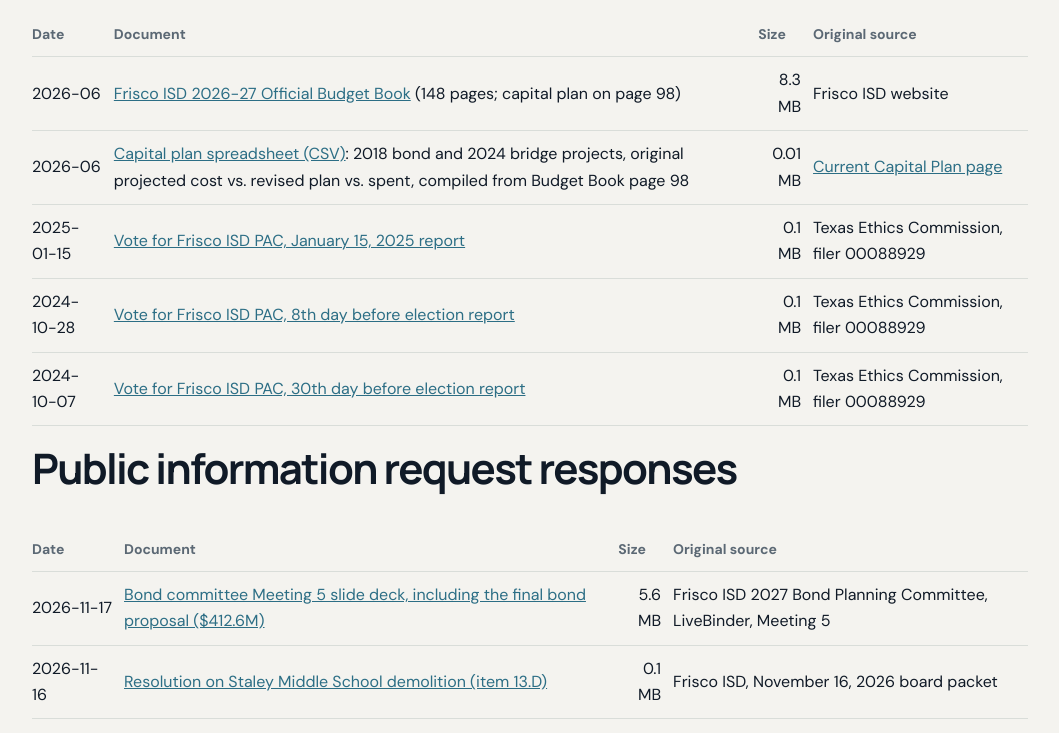
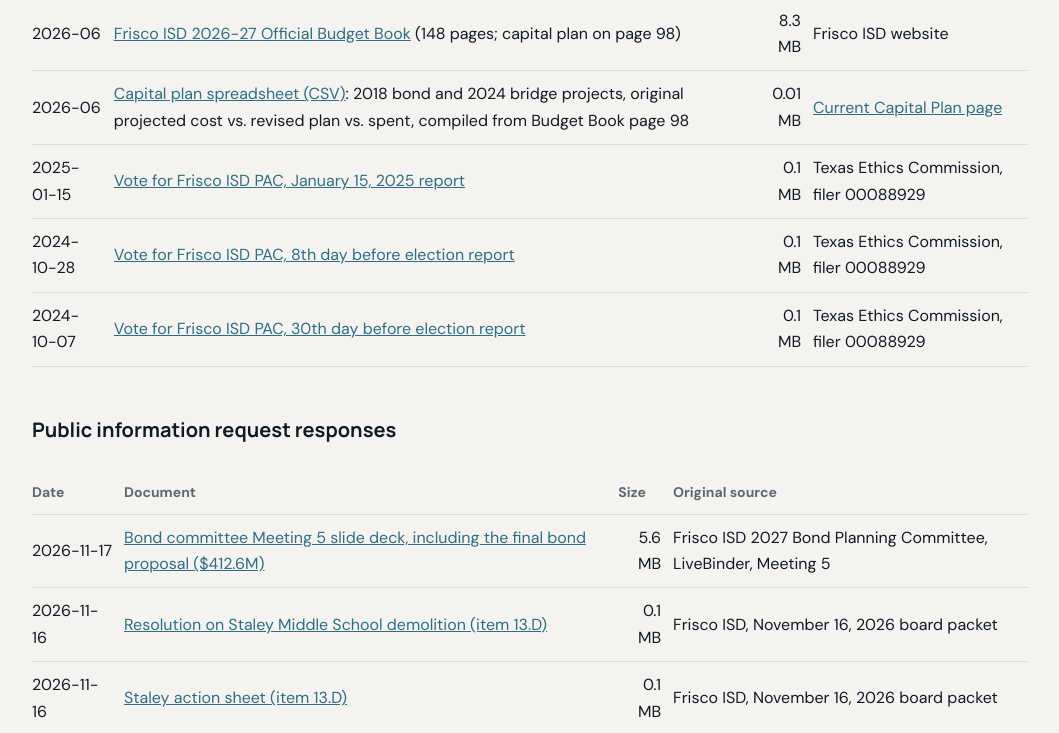
Before and after one commit to srjordan6/friscoisdbondfacts, a plain HTML site: page documents.html in a window 1280 px wide. Shown: the part 601-1334 px from the top of the page, without its empty margins (110-1169 px from the left). Drawn offline with Linux system fonts and the light colour scheme.

Commit message:
Size documents section headings
Co-Authored-By: Claude Opus 5.5 <noreply@anthropic.com>
Claude-Session: https://claude.ai/code/session_01WnvuLT7jPi5dMB6mrU3FhL

```diff
--- a/documents.html
+++ b/documents.html
@@ -127,6 +127,8 @@ footer{border-top:1px solid var(--rule);padding:28px 0 40px;font-size:14px;color
 .hl b{display:block;font-family:"Newsreader",Georgia,serif;font-weight:600;font-size:clamp(34px,5vw,48px);line-height:1;letter-spacing:-.02em;color:var(--brick)}
 .hl h3{font-size:18px;line-height:1.3;margin:10px 0 6px}
 .hl p{font-size:15px;color:var(--muted);margin:0}
+section h2.sub{font-size:20px;line-height:1.3;letter-spacing:normal;margin:30px 0 8px}
+section h2.sub::before{content:none}
 </style>
 </head>
 <body>
```
